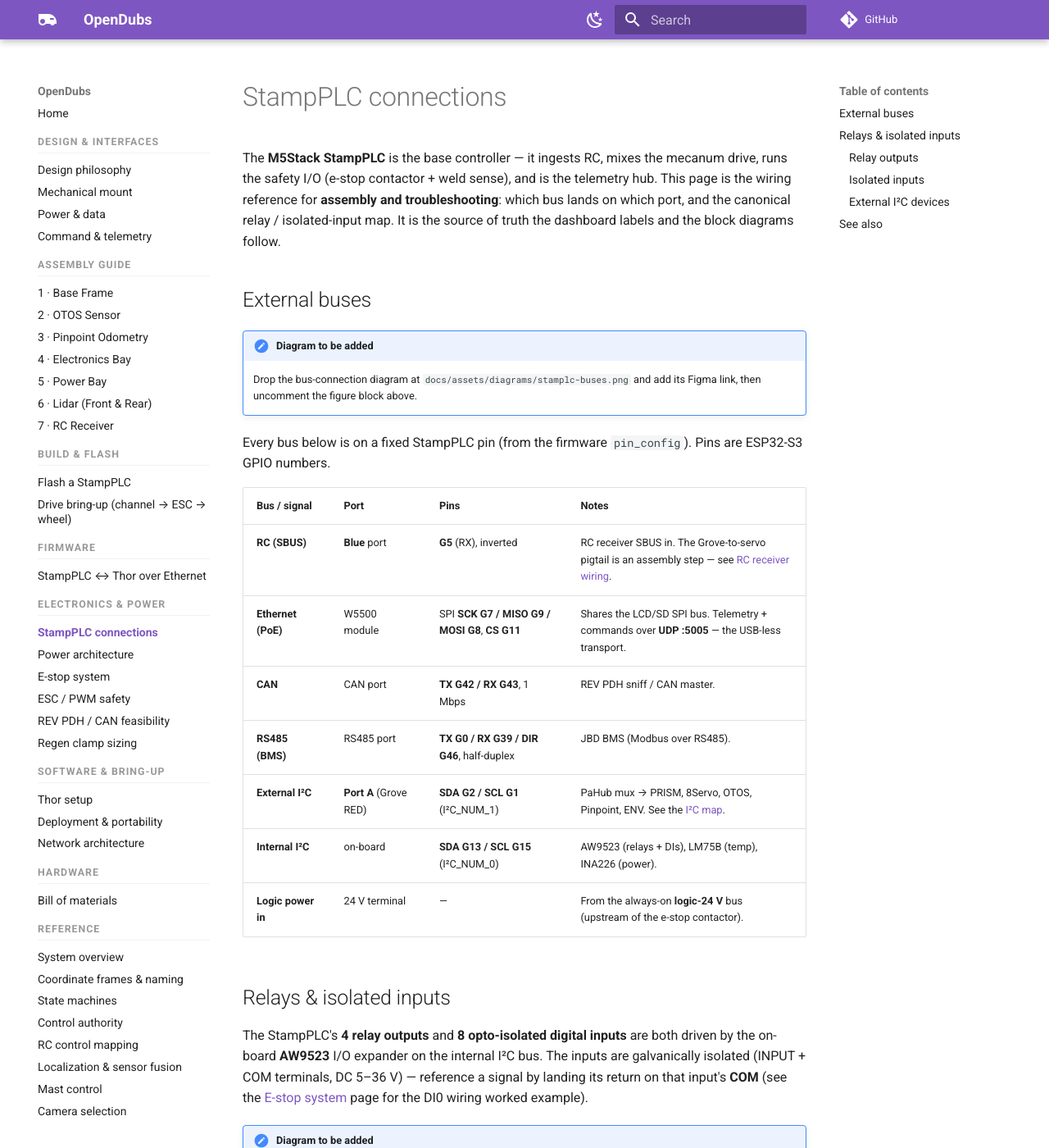
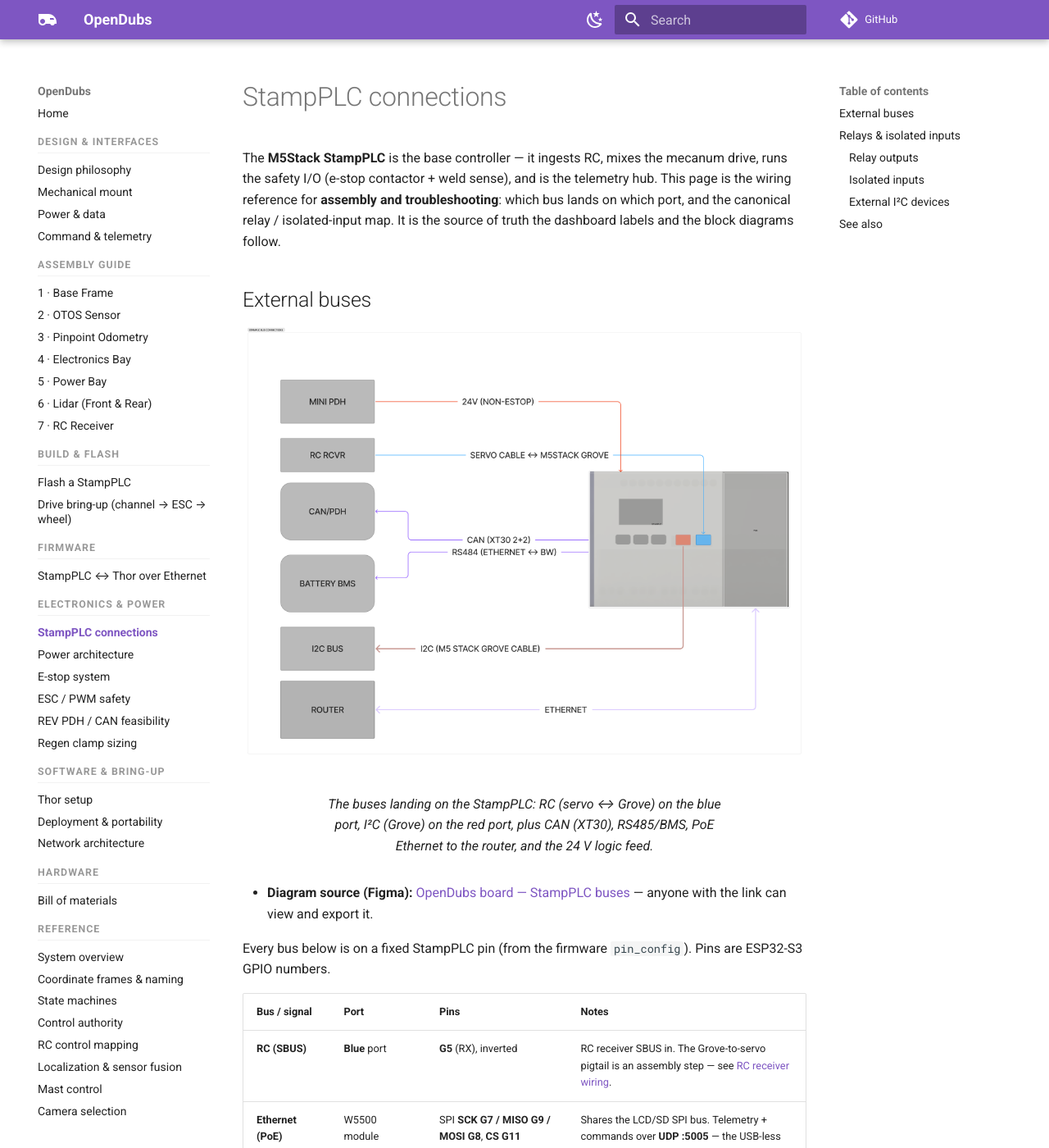
Before and after one commit to UW-Allen-School-Robotics/opendubs, an MkDocs documentation site: the page built from docs/stamplc-connections.md, in a window 1280 px wide and 1400 px high. Shown: the whole window at 82% size. Built offline with MkDocs 1.6.1 and Material for MkDocs 9.7.7, drawn with Linux system fonts in a browser that asks for light colours; comment, search, counter and statistics services are not loaded.

Commit message:
docs: add the StampPLC bus + RC receiver wiring diagrams
Wire the two saved Figma exports into their pages. The RC receiver diagram
(RadioLink R8EF) shows the actual Grove cable colors — G4 white unused, G5 yellow
= signal, 5 V red, GND black — which line up with the servo cable, so the build
page is corrected from "colors don't map" to "verify anyway; G4 is the unused wire
and pin order varies". The relay/DI diagram is still pending (placeholder kept).

Co-Authored-By: Claude Opus 4.8 <noreply@anthropic.com>

```diff
--- a/docs/stamplc-connections.md
+++ b/docs/stamplc-connections.md
@@ -8,18 +8,13 @@ follow.
 
 ## External buses
 
-<!-- DIAGRAM TODO: export the bus-connection diagram to docs/assets/diagrams/stamplc-buses.png and
-     add the Figma source link below, then uncomment this figure.
 <figure markdown="span">
   ![StampPLC bus connections — Ethernet, CAN, SBUS, RS485, I²C, power](assets/diagrams/stamplc-buses.png)
-  <figcaption>The buses landing on the StampPLC and which port each uses.</figcaption>
+  <figcaption>The buses landing on the StampPLC: RC (servo ↔ Grove) on the blue port, I²C (Grove)
+  on the red port, plus CAN (XT30), RS485/BMS, PoE Ethernet to the router, and the 24 V logic feed.</figcaption>
 </figure>
-- **Diagram source (Figma):** [OpenDubs board — StampPLC buses](https://www.figma.com/board/LVbgJwMKO65TARF3m6v7I6/OpenDubs?node-id=TODO) — anyone with the link can view and export it.
--->
 
-!!! note "Diagram to be added"
-    Drop the bus-connection diagram at `docs/assets/diagrams/stamplc-buses.png` and add its Figma
-    link, then uncomment the figure block above.
+- **Diagram source (Figma):** [OpenDubs board — StampPLC buses](https://www.figma.com/board/LVbgJwMKO65TARF3m6v7I6/OpenDubs?node-id=10-268) — anyone with the link can view and export it.
 
 Every bus below is on a fixed StampPLC pin (from the firmware `pin_config`). Pins are ESP32-S3
 GPIO numbers.
```
Also changed, not shown: docs/assets/diagrams/rc-rcvr-wiring.png (added), docs/assets/diagrams/stamplc-buses.png (added), 1 other file.
